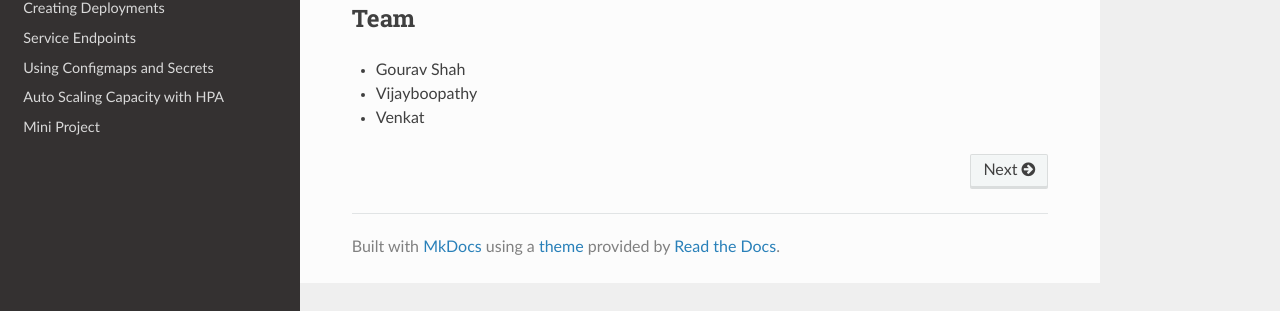
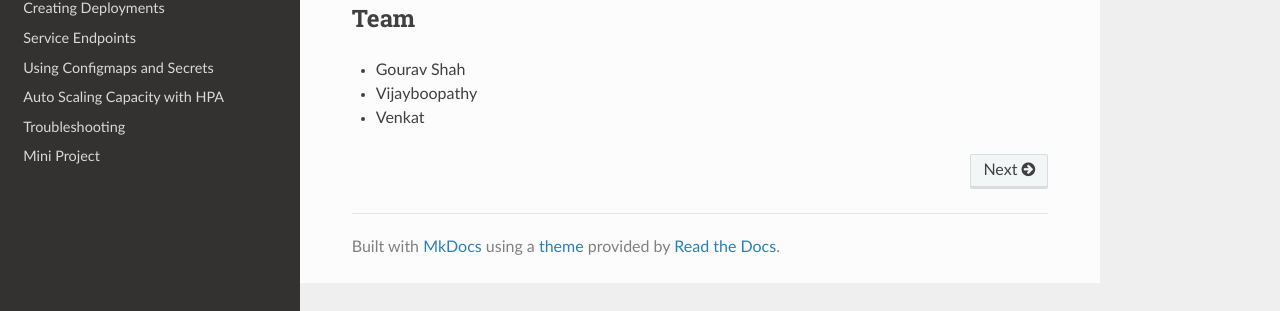
Before and after one commit to schoolofdevops/ultimate-kubernetes-bootcamp, an MkDocs documentation site: the page built from tutorials/index.md, in a window 1280 px wide. Shown: the part 291-602 px from the top of the page. Built offline with MkDocs 1.6.1, drawn with Linux system fonts in a browser that asks for light colours; nearby versions of some CDN libraries; old or Windows-style settings are respelled for this version of MkDocs.

Commit message:
troubleshooting indexed

```diff
--- a/mkdocs.yml
+++ b/mkdocs.yml
@@ -9,6 +9,7 @@ pages:
   - Service Endpoints: "exposing_app_with_service.md"
   - Using Configmaps and Secrets: "8. Using Configmaps and Secrets.md"
   - Auto Scaling Capacity with HPA : "6. Kubernetes Autoscaling.md"
+  - Troubleshooting: "troubleshooting.md"
   - Mini Project: "6. deploying_sample_app.md"
 docs_dir: tutorials
 theme: readthedocs
```
